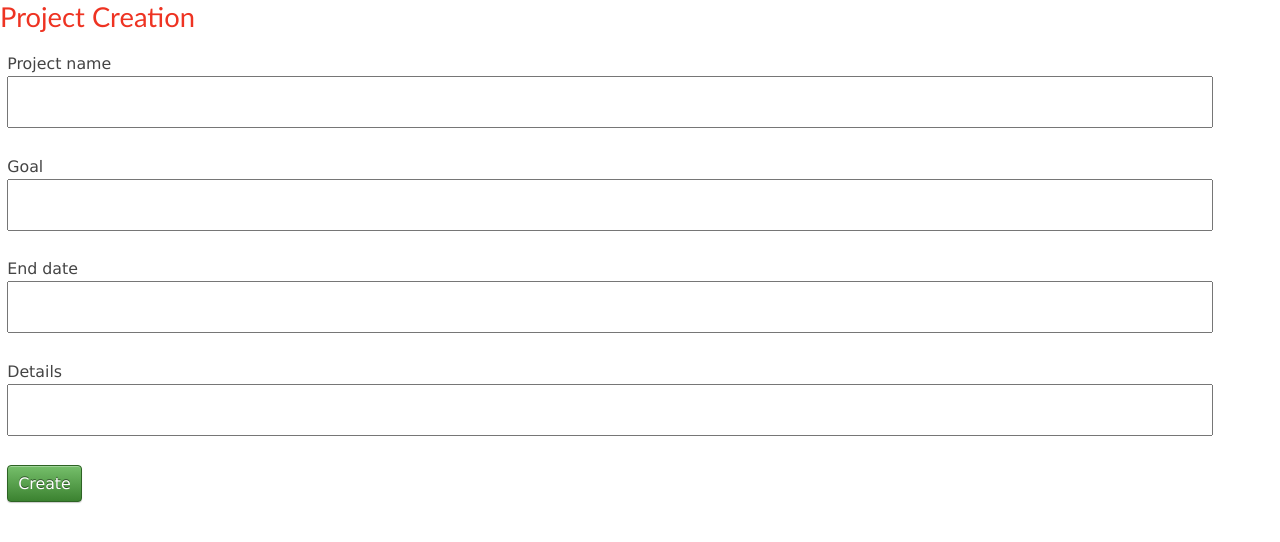
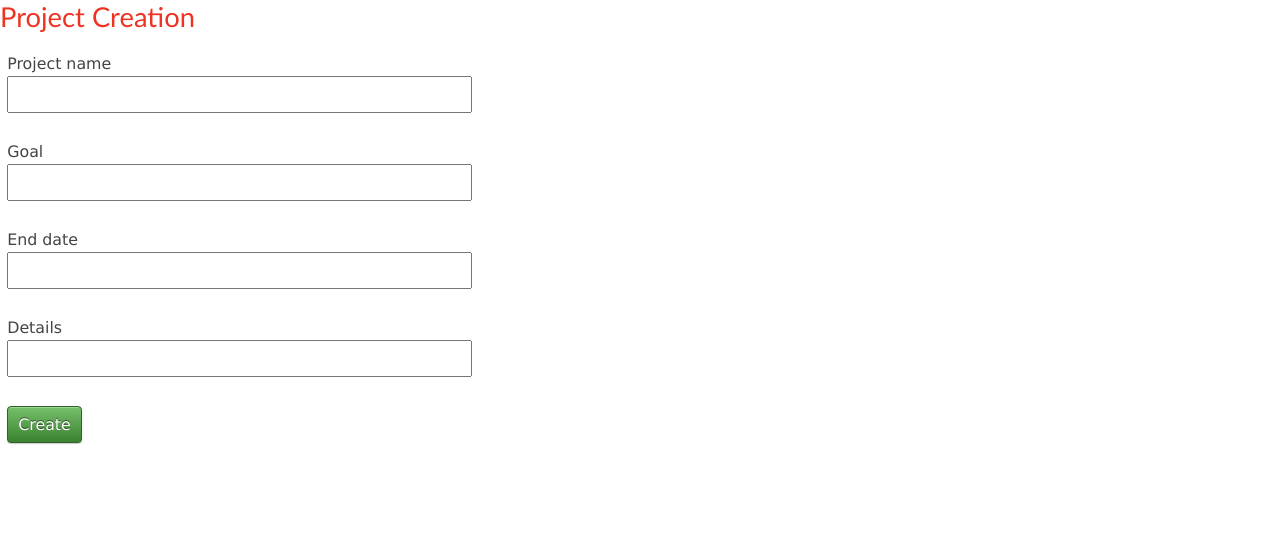
Before and after one commit to ohdoyoun/csc309-1, a CakePHP app: the page made by app/View/Projects/create.ctp in a window 1280 px wide. Shown: the top 542 px of the page. Run offline with PHP 8.4 and a stand-in for CakePHP, Linux system fonts and the light colour scheme; the template is opened without the code that fills it, so the values that code supplies are empty; form fields are guessed from the names that the template uses; some libraries are stand-ins or nearby versions.

Commit message:
Making the layout nicer for prototype

```diff
--- a/app/View/Projects/create.ctp
+++ b/app/View/Projects/create.ctp
@@ -1,5 +1,8 @@
 <h2>Project Creation</h2>
+
+<div style="float: left; width: 500px;">
 <?php
+
 	echo $this->Form->create('Project', array('action'=>'create'));
 	echo $this->Form->input('project_name');
 	echo $this->Form->input('goal');
@@ -7,3 +10,4 @@
 	echo $this->Form->input('details');
 	echo $this->Form->end('Create');
 ?>
+</div>
```
